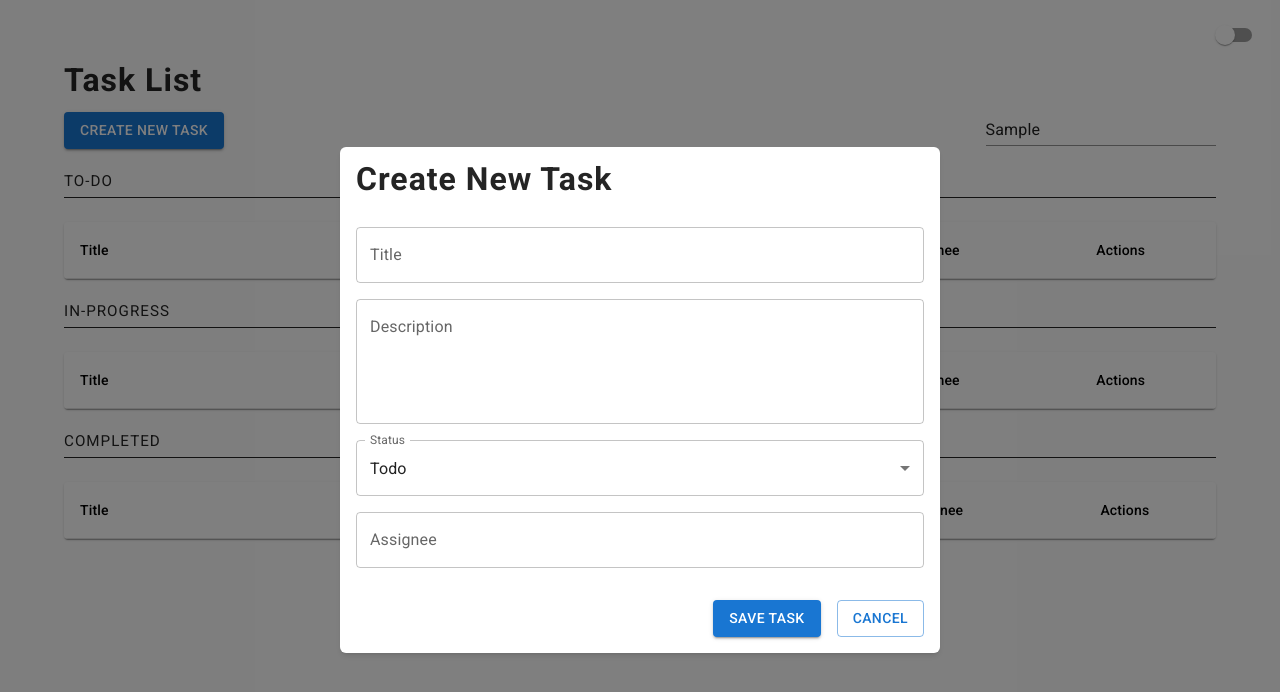
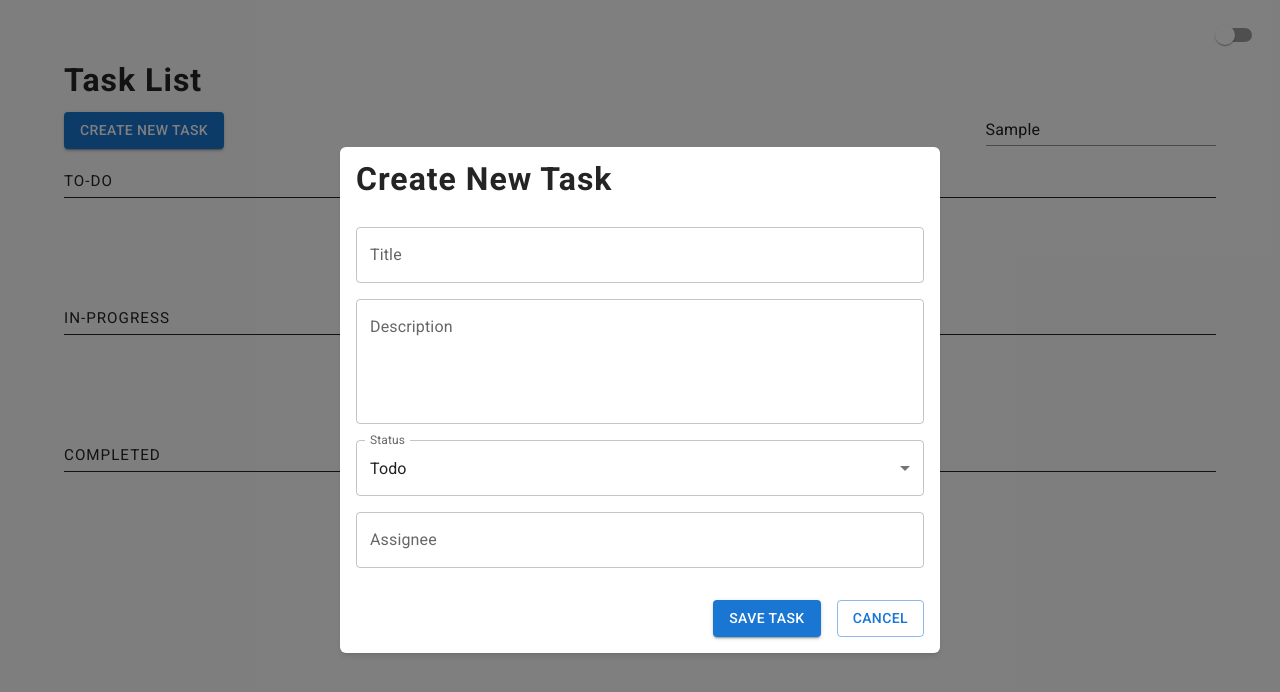
Before and after one commit to d2d-weizhi/project-flow, a React (Vite) app: page / in a window 1280 px wide. Both pictures are taken after typing "Sample" into the empty fields and a click on the button "CREATE NEW TASK". Shown: the top 692 px of the page. Built offline with nearby package versions, Linux system fonts and the light colour scheme; some icons are missing.

Commit message:
Added the empty rows panel

```diff
--- a/src/components/TaskList/TaskList.tsx
+++ b/src/components/TaskList/TaskList.tsx
@@ -36,6 +36,9 @@ export default function TaskList({theme}: {theme: string}) {
   const [modalMode, setModalMode] = useState<"create" | "edit">("create");
   const [selectedTask, setSelectedTask] = useState<ITask | null>(null);
 	const [searchFilter, setSearchFilter] = useState<string>("");
+	const [isTodoTasksEmpty, setIsTodoTasksEmpty] = useState<boolean>(false);
+	const [isInProgressTasksEmpty, setIsInProgressTasksEmpty] = useState<boolean>(false);
+	const [isDoneTasksEmpty, setIsDoneTasksEmpty] = useState<boolean>(false);
   const [showDeleteDialog, setShowDeleteDialog] = useState(false);
   const [taskIdToDelete, setTaskIdToDelete] = useState<string | null>(null);
 
@@ -123,7 +126,12 @@ export default function TaskList({theme}: {theme: string}) {
 						className="mr-2 w-[40%] min-w-[180px]"
 						value={searchFilter}
 						placeholder="Enter keywords here..."
-						onChange={(event: React.ChangeEvent<HTMLInputElement>) => setSearchFilter(event.target.value)}
+						onChange={(event: React.ChangeEvent<HTMLInputElement>) => {
+							setSearchFilter(event.target.value);
+							setIsTodoTasksEmpty(state.tasksByStatus.Todo.filter(task => task.title.toLowerCase().includes(event.target.value)).length === 0);
+							setIsInProgressTasksEmpty(state.tasksByStatus.InProgress.filter(task => task.title.toLowerCase().includes(event.target.value)).length === 0);
+							setIsDoneTasksEmpty(state.tasksByStatus.Done.filter(task => task.title.toLowerCase().includes(event.target.value)).length === 0);
+						}}
 					/>
 				</div>
 			</div>
@@ -147,6 +155,11 @@ export default function TaskList({theme}: {theme: string}) {
 
       <h3 className={theme === "light" ? "light-header" : "dark-header" }>TO-DO</h3>
 
+			{isTodoTasksEmpty ? (
+				<div className="flex w-full h-20 items-center justify-center">
+					You have no To-Do Tasks for now.
+				</div>
+			) : (
 				<TableContainer component={Paper} className={`mt-4`}>
 	        <Table>
 	          <TableHead className={`${theme}-theme-table`}>
@@ -219,13 +232,18 @@ export default function TaskList({theme}: {theme: string}) {
 		                </TableCell>
 		              </TableRow>
 		            ))}
-
 	          </TableBody>
 	        </Table>
 	      </TableContainer>
+			)}
 
       <h3 className={theme === "light" ? "light-header" : "dark-header" }>In-Progress</h3>
 
+			{isInProgressTasksEmpty ? (
+				<div className="flex w-full h-20 items-center justify-center">
+					You have no In-Progress Tasks for now.
+				</div>
+			) : (
 				<TableContainer component={Paper} className="mt-4">
 	        <Table>
 	          <TableHead className={`${theme}-theme-table`}>
@@ -317,9 +335,15 @@ export default function TaskList({theme}: {theme: string}) {
 	          </TableBody>
 	        </Table>
 	      </TableContainer>
+			)}
 
       <h3 className={theme === "light" ? "light-header" : "dark-header" }>Completed</h3>
 
+			{isDoneTasksEmpty ? (
+				<div className="flex w-full h-20 items-center justify-center">
+					You have not completed any tasks yet.
+				</div>
+			) : (
 				<TableContainer component={Paper} className="mt-4">
 	        <Table>
 	          <TableHead className={`${theme}-theme-table`}>
@@ -404,6 +428,8 @@ export default function TaskList({theme}: {theme: string}) {
 	          </TableBody>
 	        </Table>
 	      </TableContainer>
+			)}
+
 
       {isModalOpen && (
         <div
```
Lines whose indentation alone changed are shown as unchanged.
